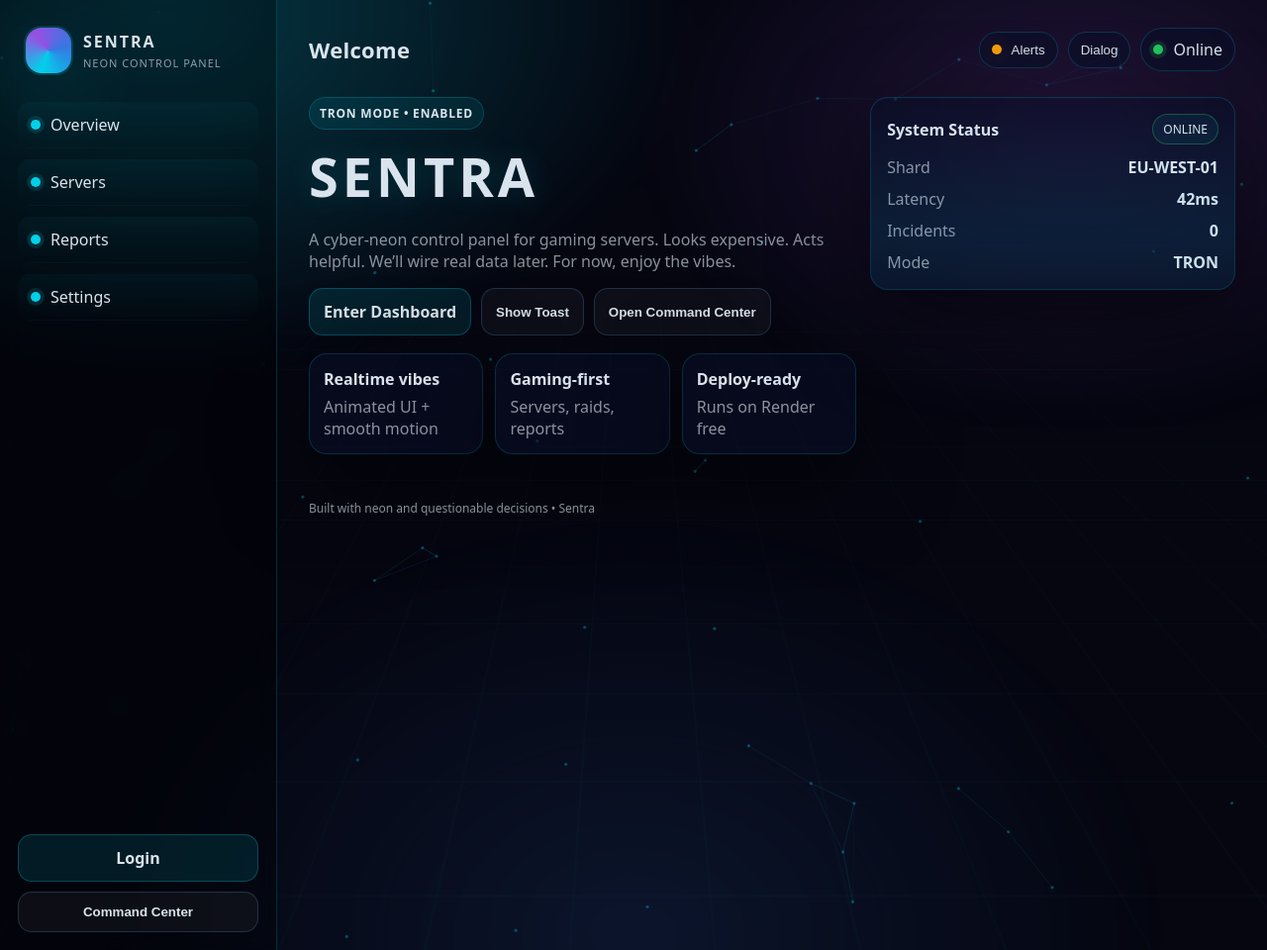
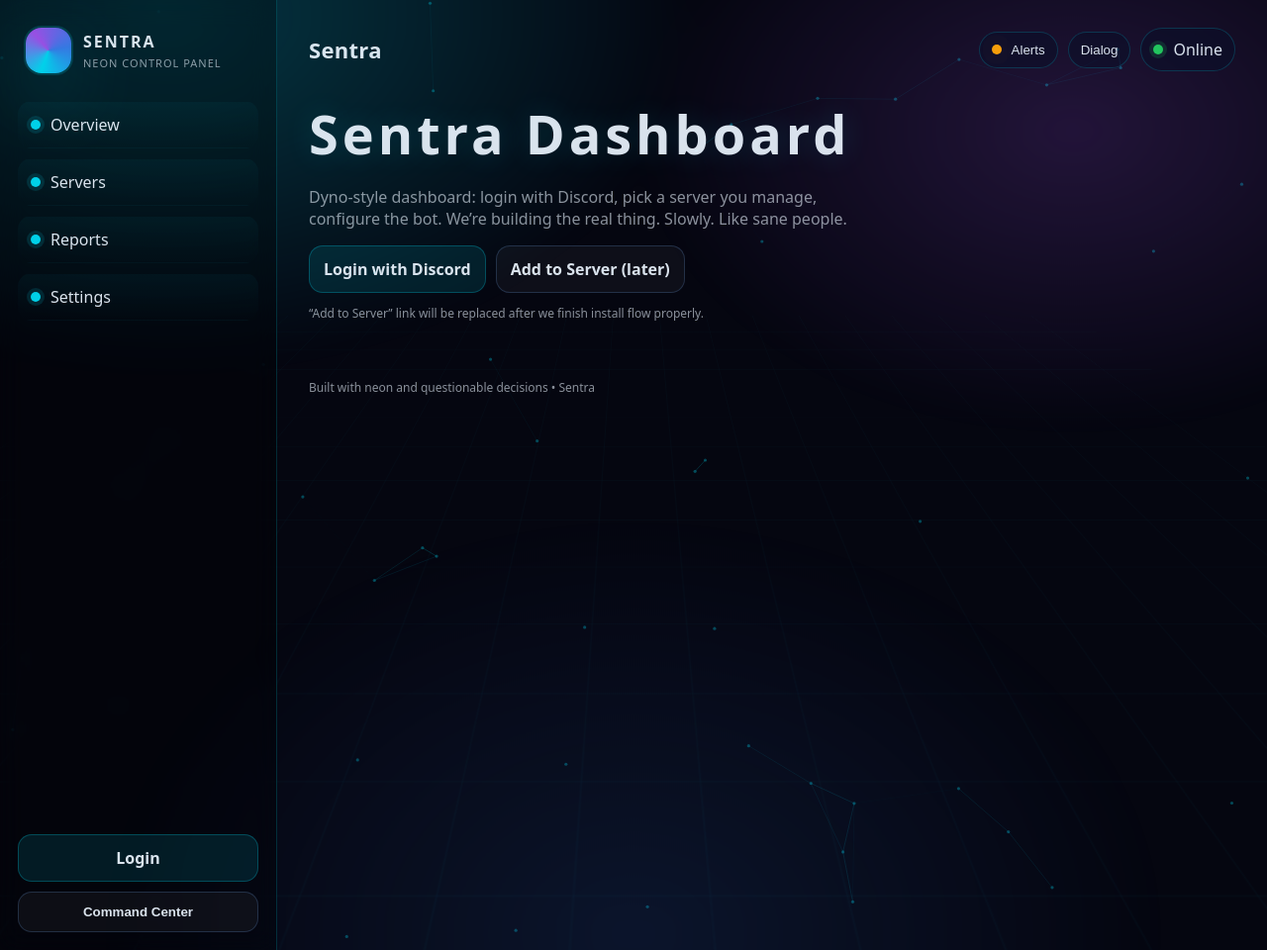
Before and after one commit to husseinalavi123-collab/sentradashboard, a Flask app: page / in a window 1280 px wide. Shown: the whole page at 99% size. Run offline with Flask 3, Linux system fonts and the light colour scheme.

Commit message:
Add Discord OAuth login + guild selector

```diff
--- a/main.py
+++ b/main.py
@@ -1,136 +1,166 @@
 import os
-from datetime import datetime
+import secrets
 from functools import wraps
-from flask import Flask, render_template, request, redirect, url_for, session, flash
+
+import requests
+from flask import Flask, render_template, redirect, request, session, url_for, flash
 
 app = Flask(__name__)
 app.secret_key = os.environ.get("SECRET_KEY", "dev-secret-change-me")
+
+DISCORD_CLIENT_ID = os.environ.get("DISCORD_CLIENT_ID")
+DISCORD_CLIENT_SECRET = os.environ.get("DISCORD_CLIENT_SECRET")
+DISCORD_REDIRECT_URI = os.environ.get("DISCORD_REDIRECT_URI")
+
+DISCORD_API = "https://discord.com/api/v10"
+OAUTH_AUTHORIZE = f"{DISCORD_API}/oauth2/authorize"
+OAUTH_TOKEN = f"{DISCORD_API}/oauth2/token"
 
 
 def login_required(view_func):
     @wraps(view_func)
     def wrapped(*args, **kwargs):
-        if not session.get("user"):
-            flash("You need to log in first.", "error")
+        if not session.get("discord_user"):
             return redirect(url_for("login"))
         return view_func(*args, **kwargs)
     return wrapped
 
 
-def mock_data(user: str):
-    # Fake but believable data
-    stats = {
-        "servers": 3,
-        "members": 124,
-        "reports_today": 2,
-        "tickets_open": 4,
-        "uptime": "Online",
-        "latency_ms": 42,
+def discord_headers():
+    token = session.get("access_token")
+    return {"Authorization": f"Bearer {token}"} if token else {}
+
+
+def require_oauth_env():
+    missing = []
+    if not DISCORD_CLIENT_ID:
+        missing.append("DISCORD_CLIENT_ID")
+    if not DISCORD_CLIENT_SECRET:
+        missing.append("DISCORD_CLIENT_SECRET")
+    if not DISCORD_REDIRECT_URI:
+        missing.append("DISCORD_REDIRECT_URI")
+    return missing
+
+
+@app.get("/")
+def index():
+    return render_template("index.html", user=session.get("discord_user"))
+
+
+@app.get("/login")
+def login():
+    missing = require_oauth_env()
+    if missing:
+        return (
+            "Missing environment variables: " + ", ".join(missing) +
+            "<br>Set these in Render → Environment.",
+            500,
+        )
+
+    state = secrets.token_urlsafe(24)
+    session["oauth_state"] = state
+
+    params = {
+        "client_id": DISCORD_CLIENT_ID,
+        "redirect_uri": DISCORD_REDIRECT_URI,
+        "response_type": "code",
+        "scope": "identify guilds",
+        "state": state,
+        "prompt": "none",
     }
 
-    servers = [
-        {"name": "Sentra HQ", "region": "EU-West", "status": "Online", "members": 58, "alerts": 0},
-        {"name": "Raid Zone", "region": "US-East", "status": "Online", "members": 41, "alerts": 1},
-        {"name": "Staff Lounge", "region": "EU-West", "status": "Maintenance", "members": 25, "alerts": 2},
-    ]
-
-    activity = [
-        {"time": "Just now", "tag": "SYSTEM", "text": "Dashboard loaded successfully."},
-        {"time": "3 min ago", "tag": "MOD", "text": f"{user} viewed Reports."},
-        {"time": "18 min ago", "tag": "BOT", "text": "Auto-moderation rules synced."},
-        {"time": "1 hr ago", "tag": "SECURITY", "text": "2FA reminder sent to staff."},
-    ]
-
-    reports = [
-        {"id": "R-1042", "type": "Spam", "server": "Raid Zone", "priority": "High", "status": "Open"},
-        {"id": "R-1041", "type": "Harassment", "server": "Sentra HQ", "priority": "Medium", "status": "Review"},
-        {"id": "R-1040", "type": "Raid attempt", "server": "Sentra HQ", "priority": "High", "status": "Mitigated"},
-        {"id": "R-1039", "type": "NSFW", "server": "Raid Zone", "priority": "Low", "status": "Closed"},
-    ]
-
-    # Simple “chart” values (render as bars)
-    weekly_join = [12, 18, 9, 22, 31, 14, 27]
-    moderation_load = {"Spam": 46, "Harassment": 21, "Raids": 13, "NSFW": 8, "Other": 12}
-
-    return stats, servers, activity, reports, weekly_join, moderation_load
+    # requests can build the URL but we’ll just do it manually
+    query = "&".join([f"{k}={requests.utils.quote(str(v))}" for k, v in params.items()])
+    return redirect(f"{OAUTH_AUTHORIZE}?{query}")
 
 
-@app.route("/")
-def index():
-    if session.get("user"):
-        return redirect(url_for("dashboard"))
-    return render_template("index.html")
+@app.get("/callback")
+def callback():
+    # 1) Validate state (prevents random people forging login requests)
+    state = request.args.get("state", "")
+    if not state or state != session.get("oauth_state"):
+        return "Invalid OAuth state. Try logging in again.", 400
+
+    code = request.args.get("code", "")
+    if not code:
+        return "Missing code from Discord.", 400
+
+    # 2) Exchange code for access token
+    data = {
+        "client_id": DISCORD_CLIENT_ID,
+        "client_secret": DISCORD_CLIENT_SECRET,
+        "grant_type": "authorization_code",
+        "code": code,
+        "redirect_uri": DISCORD_REDIRECT_URI,
+    }
+    headers = {"Content-Type": "application/x-www-form-urlencoded"}
+
+    token_res = requests.post(OAUTH_TOKEN, data=data, headers=headers, timeout=20)
+    if token_res.status_code != 200:
+        return f"Token exchange failed: {token_res.status_code} {token_res.text}", 400
+
+    token_json = token_res.json()
+    session["access_token"] = token_json.get("access_token")
+
+    # 3) Get user info
+    me_res = requests.get(f"{DISCORD_API}/users/@me", headers=discord_headers(), timeout=20)
+    if me_res.status_code != 200:
+        return f"Failed to fetch user: {me_res.status_code} {me_res.text}", 400
+
+    user = me_res.json()
+    session["discord_user"] = {
+        "id": user.get("id"),
+        "username": user.get("username"),
+        "global_name": user.get("global_name"),
+        "avatar": user.get("avatar"),
+    }
+
+    flash("Logged in with Discord.", "success")
+    return redirect(url_for("guilds"))
 
 
-@app.route("/login", methods=["GET", "POST"])
-def login():
-    if request.method == "POST":
-        username = (request.form.get("username") or "").strip()
-        if not username:
-            flash("Type a username.", "error")
-            return redirect(url_for("login"))
+@app.get("/guilds")
+@login_required
+def guilds():
+    # Get guilds the user is in
+    res = requests.get(f"{DISCORD_API}/users/@me/guilds", headers=discord_headers(), timeout=20)
+    if res.status_code != 200:
+        return f"Failed to fetch guilds: {res.status_code} {res.text}", 400
 
-        session["user"] = username
-        flash(f"Welcome, {username}. Try not to break anything.", "success")
-        return redirect(url_for("dashboard"))
+    guilds = res.json()
 
-    return render_template("login.html")
+    # Filter to guilds where user has MANAGE_GUILD permission (0x20)
+    manageable = []
+    MANAGE_GUILD = 0x20
+
+    for g in guilds:
+        perms = int(g.get("permissions", 0))
+        if (perms & MANAGE_GUILD) == MANAGE_GUILD:
+            manageable.append({
+                "id": g["id"],
+                "name": g["name"],
+                "icon": g.get("icon"),
+            })
+
+    user = session.get("discord_user")
+    return render_template("guilds.html", user=user, guilds=manageable)
 
 
-@app.route("/logout")
+@app.get("/logout")
 def logout():
     session.clear()
     flash("Logged out.", "success")
     return redirect(url_for("index"))
 
 
-@app.route("/dashboard")
+# Placeholder “dashboard” route (you can keep yours too)
+@app.get("/dashboard")
 @login_required
 def dashboard():
-    user = session.get("user")
-    stats, servers, activity, reports, weekly_join, moderation_load = mock_data(user)
-
-    return render_template(
-        "dashboard.html",
-        user=user,
-        stats=stats,
-        servers=servers,
-        activity=activity,
-        reports=reports,
-        weekly_join=weekly_join,
-        moderation_load=moderation_load,
-        now=datetime.now().strftime("%a %d %b • %H:%M"),
-    )
-
-
-@app.route("/servers")
-@login_required
-def servers():
-    user = session.get("user")
-    stats, servers, activity, reports, weekly_join, moderation_load = mock_data(user)
-    return render_template("servers.html", user=user, servers=servers)
-
-
-@app.route("/reports")
-@login_required
-def reports():
-    user = session.get("user")
-    stats, servers, activity, reports, weekly_join, moderation_load = mock_data(user)
-    return render_template("reports.html", user=user, reports=reports)
-
-
-@app.route("/settings", methods=["GET", "POST"])
-@login_required
-def settings():
-    user = session.get("user")
-
-    if request.method == "POST":
-        # “Save” settings (fake)
-        flash("Settings saved. The universe remains indifferent.", "success")
-        return redirect(url_for("settings"))
-
-    return render_template("settings.html", user=user)
+    user = session.get("discord_user")
+    return render_template("dashboard.html", user=user)
 
 
 if __name__ == "__main__":
-    app.run(host="0.0.0.0", port=5000, debug=True)
+    port = int(os.environ.get("PORT", 5000))
+    app.run(host="0.0.0.0", port=port, debug=True)
--- a/requirements.txt
+++ b/requirements.txt
@@ -1,2 +1,3 @@
 Flask==3.0.3
 gunicorn==22.0.0
+requests==2.32.3
--- a/templates/index.html
+++ b/templates/index.html
@@ -1,53 +1,28 @@
 {% extends "base.html" %}
-{% set header_title = "Welcome" %}
+{% set header_title = "Sentra" %}
+
 {% block content %}
-
-<section class="hero">
-  <div class="hero-left">
-    <div class="badge">TRON MODE • ENABLED</div>
-    <h1>SENTRA</h1>
-    <p class="muted">
-      A cyber-neon control panel for gaming servers. Looks expensive. Acts helpful.
-      We’ll wire real data later. For now, enjoy the vibes.
+<div class="hero">
+  <div>
+    <h1 style="margin:0 0 10px;">Sentra Dashboard</h1>
+    <p class="muted" style="max-width:720px;">
+      Dyno-style dashboard: login with Discord, pick a server you manage, configure the bot.
+      We’re building the real thing. Slowly. Like sane people.
     </p>
 
-    <div class="hero-actions">
-      <a class="btn" href="{{ url_for('login') }}">Enter Dashboard</a>
-      <button class="btn ghost" id="demoToast">Show Toast</button>
-      <button class="btn ghost" id="demoCmdk">Open Command Center</button>
+    <div style="display:flex; gap:10px; flex-wrap:wrap; margin-top:16px;">
+      {% if user %}
+        <a class="btn" href="{{ url_for('guilds') }}">Open Dashboard</a>
+        <a class="btn ghost" href="{{ url_for('logout') }}">Logout</a>
+      {% else %}
+        <a class="btn" href="{{ url_for('login') }}">Login with Discord</a>
+      {% endif %}
+      <a class="btn ghost" href="https://discord.com/oauth2/authorize?client_id=YOUR_CLIENT_ID&scope=bot%20applications.commands&permissions=8">Add to Server (later)</a>
     </div>
 
-    <div class="mini-grid">
-      <div class="mini-card">
-        <div class="mini-title">Realtime vibes</div>
-        <div class="muted">Animated UI + smooth motion</div>
-      </div>
-      <div class="mini-card">
-        <div class="mini-title">Gaming-first</div>
-        <div class="muted">Servers, raids, reports</div>
-      </div>
-      <div class="mini-card">
-        <div class="mini-title">Deploy-ready</div>
-        <div class="muted">Runs on Render free</div>
-      </div>
-    </div>
+    <p class="muted" style="margin-top:12px; font-size:12px;">
+      “Add to Server” link will be replaced after we finish install flow properly.
+    </p>
   </div>
-
-  <div class="hero-right">
-    <div class="holo">
-      <div class="holo-head">
-        <div class="holo-title">System Status</div>
-        <div class="pill ok">ONLINE</div>
-      </div>
-      <div class="holo-body">
-        <div class="line"><span class="k">Shard</span><span class="v">EU-WEST-01</span></div>
-        <div class="line"><span class="k">Latency</span><span class="v">42ms</span></div>
-        <div class="line"><span class="k">Incidents</span><span class="v">0</span></div>
-        <div class="line"><span class="k">Mode</span><span class="v">TRON</span></div>
-      </div>
-      <div class="scan"></div>
-    </div>
-  </div>
-</section>
-
+</div>
 {% endblock %}
```
Also changed, not shown: static/style.css (+30 -0 lines), templates/guilds.html (added, +33 -0 lines).
